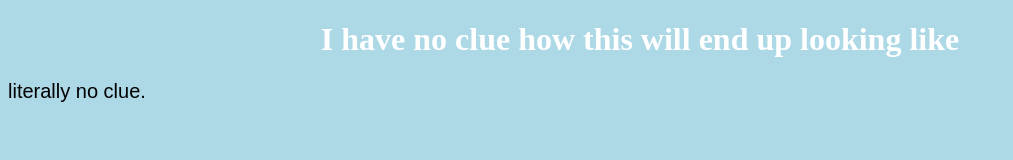
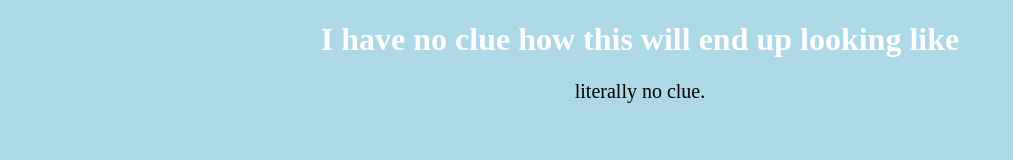
Before and after one commit to tzae/tzae.github.io, a plain HTML site: page index.html in a window 1280 px wide. Shown: the whole page, without its empty margins (0-1013 px from the left). Drawn offline with Linux system fonts and the light colour scheme.

Commit message:
yet another update

```diff
--- a/index.css
+++ b/index.css
@@ -8,6 +8,6 @@ h1 {
 }
 
 p {
-  font-family: Arial;
+  font-family: IBM Plex Mono;
   font-size: 20px;
 }
--- a/index.html
+++ b/index.html
@@ -6,8 +6,8 @@
 <link rel="stylesheet" href="index.css"></head>
 <body>
 
-<center><h1>I have no clue how this will end up looking like</h1></center>
-<p>literally no clue.</p>
+<h1>I have no clue how this will end up looking like</h1>
+<center><p>literally no clue.</p></center>
 
 </body>
 </html>
```
